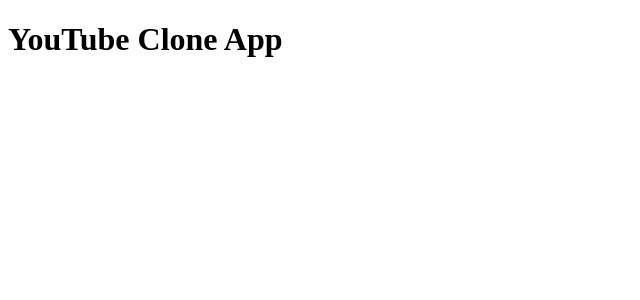
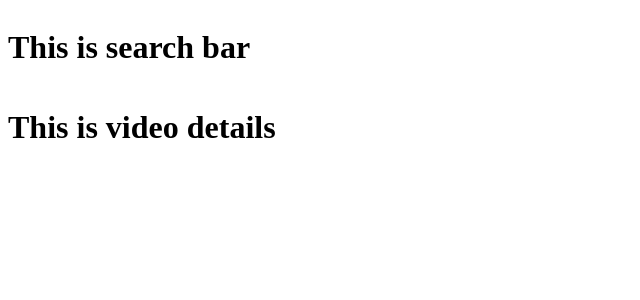
Before and after one commit to vikramvi/YouTubeClone-WithReact, a React (Create React App) app: page / in a window 1280 px wide. Shown: the top 300 px of the page, without its empty margins (0-640 px from the left). Built offline with nearby package versions, Linux system fonts and the light colour scheme.

Commit message:
updated project structure with bare minimal components

```diff
--- a/src/App.js
+++ b/src/App.js
@@ -1,12 +1,27 @@
-import { Divider } from '@material-ui/core';
 import React from 'react';
+
+import { Grid } from '@material-ui/core';
+import youtube from './api/youtube';
+import { SearchBar, VideoDetails } from './components';
 
 class App extends React.Component {
     render() {
         return (
-            <h1>
-                YouTube Clone App
-            </h1>
+            <Grid justify="center" container spacing={16}>
+                <Grid item xs={12}>
+                    <Grid container spacing={16}>
+                        <Grid item xs={12}>
+                            <SearchBar />
+                        </Grid>
+                        <Grid item xs={8}>
+                            <VideoDetails />
+                        </Grid>
+                        <Grid item xs={4}>
+                            {/* VIDEO LIST */}
+                        </Grid>
+                    </Grid>
+                </Grid>
+            </Grid>
         )
     }
 }
--- /dev/null
+++ b/src/components/SearchBar.js
@@ -0,0 +1,11 @@
+import React from 'react';
+
+class SearchBar extends React.Component {
+    render() {
+        return (
+            <h1> This is search bar </h1>
+        )
+    }
+}
+
+export default SearchBar;
--- /dev/null
+++ b/src/components/VideoDetails.js
@@ -0,0 +1,9 @@
+import React from 'react';
+
+const VideoDetails = () => {
+    return (
+        <h1> This is video details </h1>
+    )
+}
+
+export default VideoDetails;
--- /dev/null
+++ b/src/components/index.js
@@ -0,0 +1,4 @@
+import SearchBar from './SearchBar';
+import VideoDetails from './VideoDetails';
+
+export { SearchBar, VideoDetails };
```
